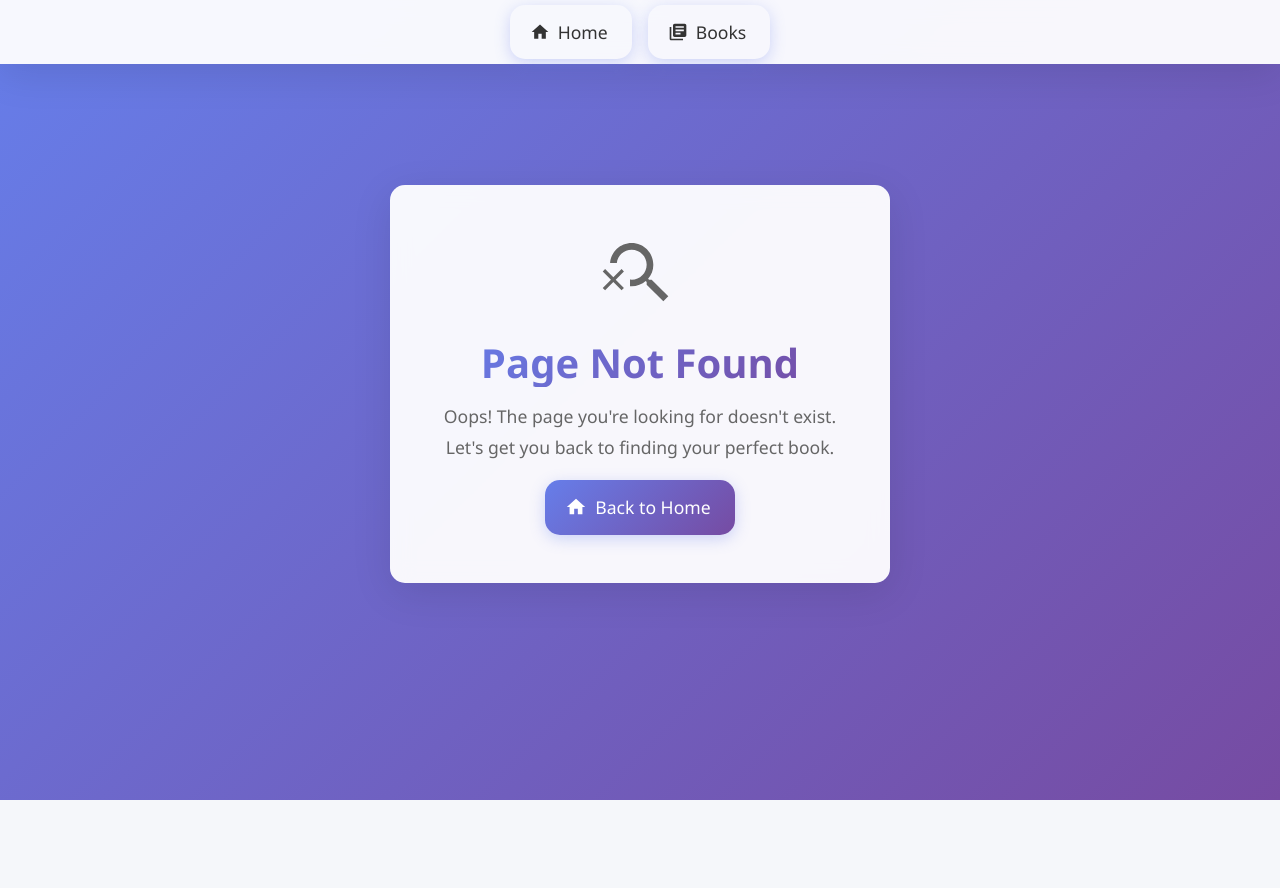
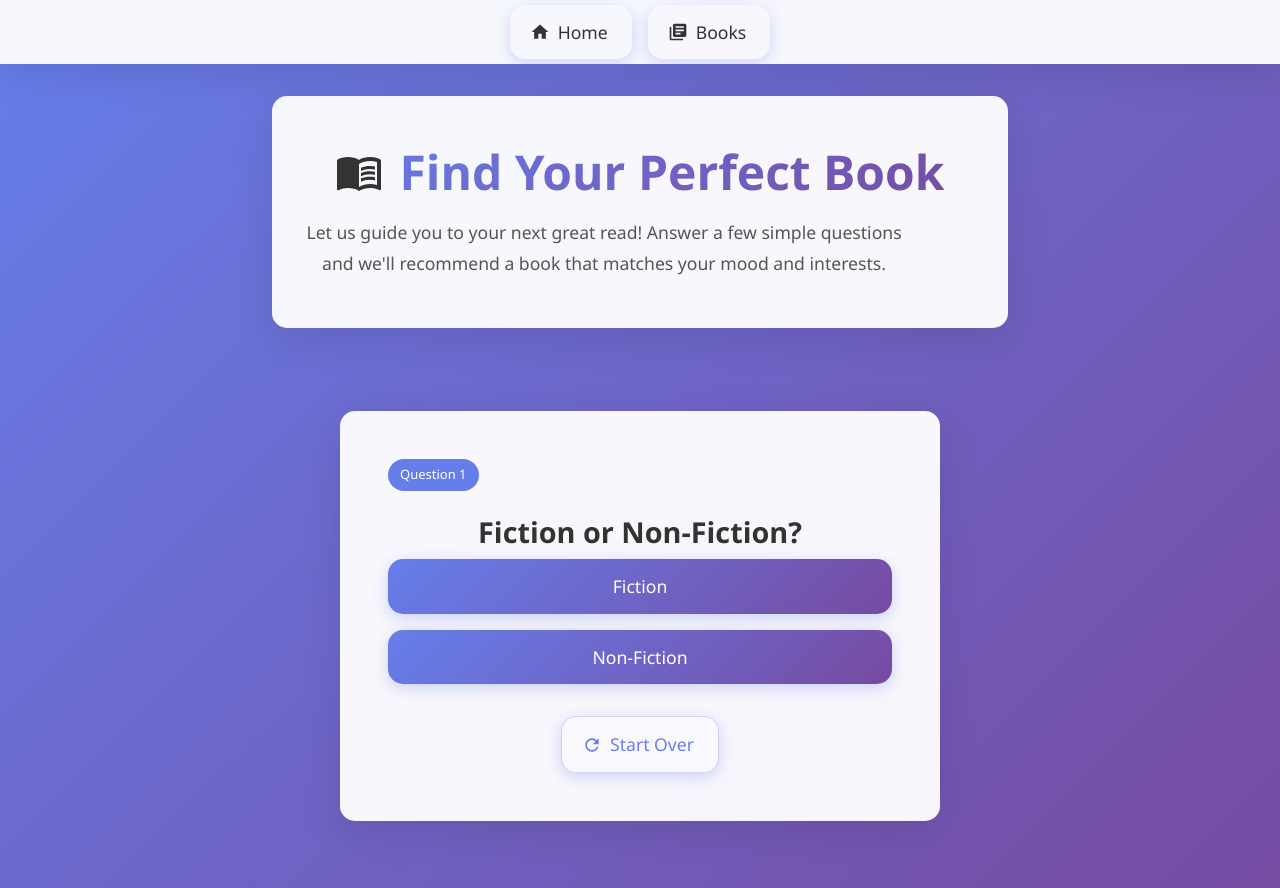
Before and after one commit to g-vega-cl/book-recs, a React (Vite) app: page / in a window 1280 px wide. Before the commit this address had no page. Before the commit the page ends 800 px from the top, so only its background shows below. Built offline with nearby package versions, Linux system fonts and the light colour scheme.

Commit message:
show again

```diff
--- a/src/App.tsx
+++ b/src/App.tsx
@@ -15,8 +15,8 @@ function App() {
         <Appbar />
 
         <Routes>
-          {/* <Route path="/" element={<HomePage />} /> */}
-          {/* <Route path="/books" element={<BooksPage />} /> */}
+          <Route path="/" element={<HomePage />} />
+          <Route path="/books" element={<BooksPage />} />
           <Route path="*" element={<NotFoundPage />} />
         </Routes>
       </BrowserRouter>
```
